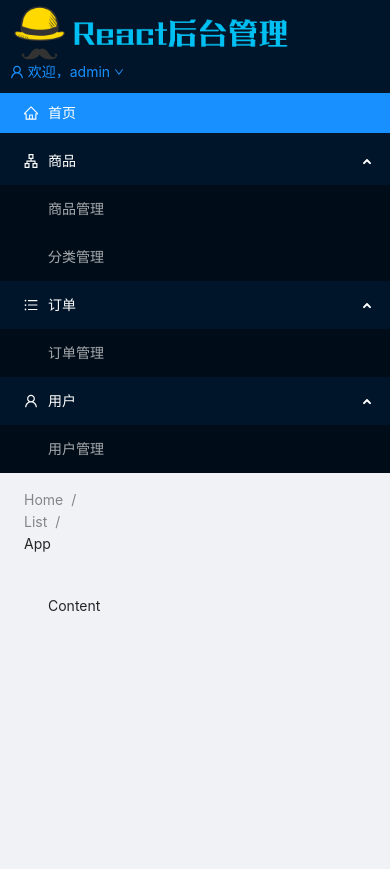
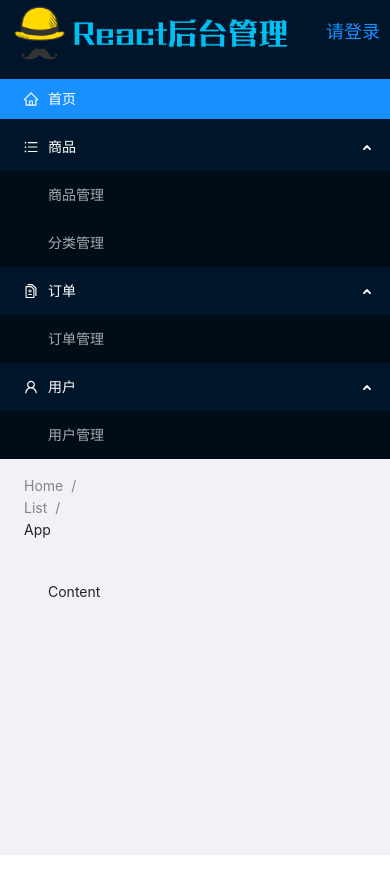
Before and after one commit to dearDreamWeb/React_manage, a React app: page / in a window 390 px wide. Built offline with nearby package versions, Linux system fonts and the light colour scheme.

Commit message:
v0.4 网站头部的右上角的登录的用户名已完成，更改了一下侧边栏的图标，添加了404页面

```diff
--- a/src/App.js
+++ b/src/App.js
@@ -1,7 +1,8 @@
 import React from 'react';
 import { BrowserRouter, Switch, Route } from "react-router-dom";
-import Home from "./views/home/index"
-import Login from "./views/login/index"
+import Home from "./views/home/index";
+import Login from "./views/login/index";
+import NotFound from "./views/notFound/index";  // 404页面
 import './App.scss';
 
 
@@ -11,9 +12,14 @@ function App() {
       <BrowserRouter>
         <Switch>
           <Route path="/login" component={Login} />
-          <Route path="/" render={props => (
+          <Route path="/" render={() => (
             <Switch>
-              <Route path="/" component={Home}></Route>
+              <Route exact path="/" component={Home}></Route>
+              <Route path="/product/manage" component={Home}></Route>
+              <Route path="/product/categories" component={Home}></Route>
+              <Route path="/order/manage" component={Home}></Route>
+              <Route path="/users/manage" component={Home}></Route>
+              <Route component={NotFound}></Route>
             </Switch>
           )}>
           </Route>
--- a/src/components/navSide/index.js
+++ b/src/components/navSide/index.js
@@ -2,7 +2,7 @@ import React from "react";
 import { NavLink, withRouter } from "react-router-dom";
 import "./index.scss";
 import { Layout, Menu } from 'antd';
-import { HomeOutlined, ApartmentOutlined, UnorderedListOutlined, UserOutlined } from '@ant-design/icons';
+import { HomeOutlined, UnorderedListOutlined, UserOutlined ,DiffOutlined} from '@ant-design/icons';
 
 const { SubMenu } = Menu;
 const { Sider } = Layout;
@@ -16,7 +16,7 @@ class NavSide extends React.Component {
                     title: "商品",
                     key: "sub1",
                     activeRouter: "/product",
-                    icon: <ApartmentOutlined />,
+                    icon: <UnorderedListOutlined />,
                     items: [
                         { key: "1", activeRouter: "/product/manage", title: "商品管理" },
                         { key: "2", activeRouter: "/product/categories", title: "分类管理" }
@@ -25,7 +25,7 @@ class NavSide extends React.Component {
                 {
                     title: "订单",
                     key: "sub2",
-                    icon: <UnorderedListOutlined />,
+                    icon: <DiffOutlined />,
                     activeRouter: "/order",
                     items: [
                         { key: "3", activeRouter: "/order/manage", title: "订单管理" }
--- a/src/components/navTop/index.js
+++ b/src/components/navTop/index.js
@@ -1,28 +1,66 @@
 import React from "react";
+import { Link } from "react-router-dom";
 import { Layout, Menu, Dropdown } from 'antd';
 import { DownOutlined, UserOutlined } from '@ant-design/icons';
 import "./index.scss";
+import RSA from "../../rsa";
 
 const { Header } = Layout;
+
+
+
+
+class NavTop extends React.Component {
+    constructor(props) {
+        super(props);
+        this.state = {
+            isLogin: JSON.parse(window.localStorage.getItem("isLogin")),
+            userName: null
+        }
+    }
+
+    // 点击退出登录，清除用户名
+    changeLoginState() {
+        window.localStorage.setItem("isLogin", false);
+        window.location.reload();
+    }
+
+    // 初始化用户名
+    initUserName() {
+        let userInfo = window.localStorage.getItem("userInfo");
+        if (userInfo && this.state.isLogin) {
+            let decryptUserInfo = JSON.parse(RSA.decrypt(userInfo));
+            this.setState({
+                userName: decryptUserInfo.username
+            })
+        }
+    }
+
+    componentDidMount() {
+        this.initUserName();
+    }
+    render() {
         const menu = (
             <Menu>
                 <Menu.Item>
-            <a rel="noopener noreferrer" href="#">退出登录</a>
+                    <a rel="noopener noreferrer" onClick={() => this.changeLoginState()}>退出登录</a>
                 </Menu.Item>
             </Menu>
         );
-class NavTop extends React.Component {
-    render() {
         return (<div className="navTop">
             <Header className="header">
                 <div className="logo">
                     <img src={require("./../../images/logo.png")} alt="logo" height="64px" />
                 </div>
-                <Dropdown overlay={menu} trigger={['click']} className="dropDown">
+                {
+                    this.state.userName
+                        ? (<Dropdown overlay={menu} trigger={['click']} className="dropDown">
                             <a href="" className="ant-dropdown-link" onClick={e => e.preventDefault()}>
-                        <UserOutlined /> 欢迎，admin <DownOutlined />
+                                <UserOutlined /> 欢迎，{this.state.userName} <DownOutlined />
                             </a>
-                </Dropdown>
+                        </Dropdown>)
+                        : (<Link to="/login" className="loginLink">请登录</Link>)
+                }
             </Header>
         </div>)
     }
--- a/src/components/navTop/index.scss
+++ b/src/components/navTop/index.scss
@@ -1,16 +1,22 @@
-.navTop{
-    .header{
+.navTop {
+  .header {
     display: flex;
     flex-wrap: wrap;
-        .dropDown{
+    .dropDown,
+    .loginLink {
       margin-left: auto;
     }
-        @media screen and (max-width:576px) {
+    @media screen and (max-width: 576px) {
       height: auto;
       padding: 0 0 10px 10px;
-            .dropDown{
+      .dropDown {
         margin-left: 0;
         line-height: 1;
+      }
+      .loginLink {
+        margin-right: 10px;
+        font-size: 18px;
+        // color: #fff;
       }
     }
   }
--- a/src/views/login/index.js
+++ b/src/views/login/index.js
@@ -1,5 +1,5 @@
 import React, { useState } from 'react';
-import { Form, Input, Button, Checkbox, Row, Col } from 'antd';
+import { Form, Input, Button, Checkbox, Row, Col, message } from 'antd';
 import "./index.scss";
 import RSA from "../../rsa/index";  //RSA加密
 
@@ -29,6 +29,9 @@ const Login = (props) => {
     const onFinish = values => {
         // 使用RSA加密
         window.localStorage.setItem("userInfo", RSA.encrypt(JSON.stringify(values)));
+        window.localStorage.setItem("isLogin", true);
+        message.success("登录成功");
+        props.history.push("/");
     };
 
     // 输入框有错误
--- /dev/null
+++ b/src/views/notFound/index.js
@@ -0,0 +1,13 @@
+import React from "react";
+import { Link } from "react-router-dom";
+class NotFound extends React.Component {
+    render() {
+        return (
+            <div style={{textAlign:"center"}}>
+                <h1 style={{fontSize:"3rem"}}>404，访问的页面出错啦！</h1>
+                <Link to="/">点我返回首页</Link>
+            </div>
+        )
+    }
+}
+export default NotFound;
```
Lines whose indentation alone changed are shown as unchanged.
